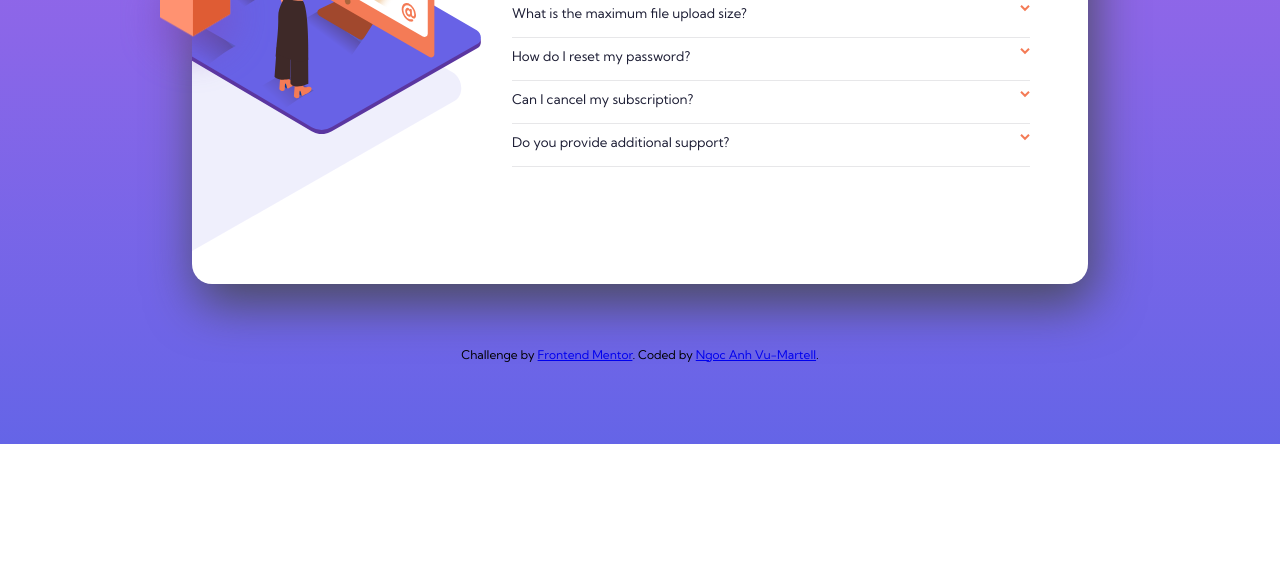
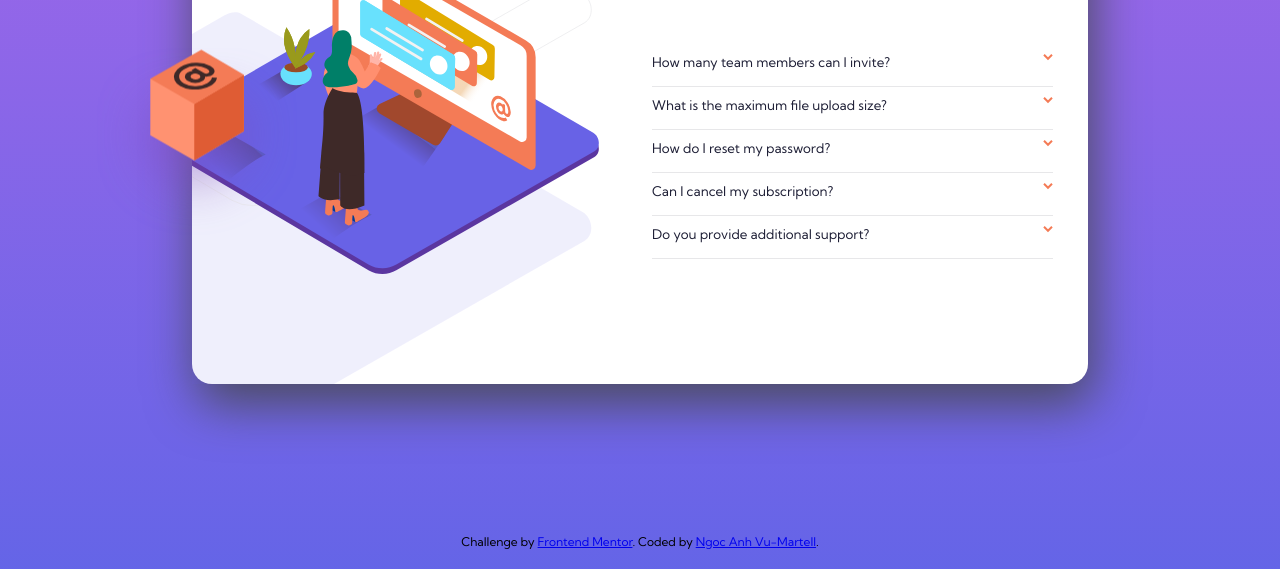
Before and after one commit to anh-vumartell/FrontendMentor-FAQ-accordion-card, a plain HTML site: page index.html in a window 1280 px wide. Shown: the part 356-925 px from the top of the page. Before the commit the page ends 800 px from the top, so only its background shows below. Drawn offline with Linux system fonts and the light colour scheme.

Commit message:
modify styles on desktop view

```diff
--- a/style.css
+++ b/style.css
@@ -192,9 +192,17 @@ main {
 }
 /*For Desktop*/
 @media only screen and (min-width: 1000px) {
+  body{
+    align-items: flex-start;
+  }
   main {
-    grid-template-columns: 300px 1fr;
-    gap: 20px;
+    grid-template-columns: 450px 1fr;
+  }
+  .accordion{
+    margin-left: 10px;
+  }
+  .header__container h1{
+    font-size: 2.5rem;
   }
   .image__container {
     width: 100%;
@@ -209,30 +217,33 @@ main {
     background-image: url(./images/bg-pattern-desktop.svg);
     background-size: 700px;
     background-repeat: no-repeat;
-    background-position: -430px -185px;
+    background-position: -300px -145px;
   }
   .image--desktop img {
     position: relative;
-    height: 250px;
-    top: 20%;
+    height: 340px;
+    top: 10%;
     left: -40px;
   }
   .image--box {
     display: block;
     position: relative;
     top: -65%;
-    left: -72px;
+    left: -95px;
   }
   .image--box img {
-    width: 150px;
+    width: 200px;
     animation: jumpy-box 1.5s infinite alternate ease-in-out;
   }
   @keyframes jumpy-box {
     to {
-      transform: translate(0, -10px);
+      transform: translate(0, -15px);
     }
   }
   .accordion--answer {
     width: 100%;
   }
+  .attribution{
+    margin-top: 150px;
+  }
 }
```
